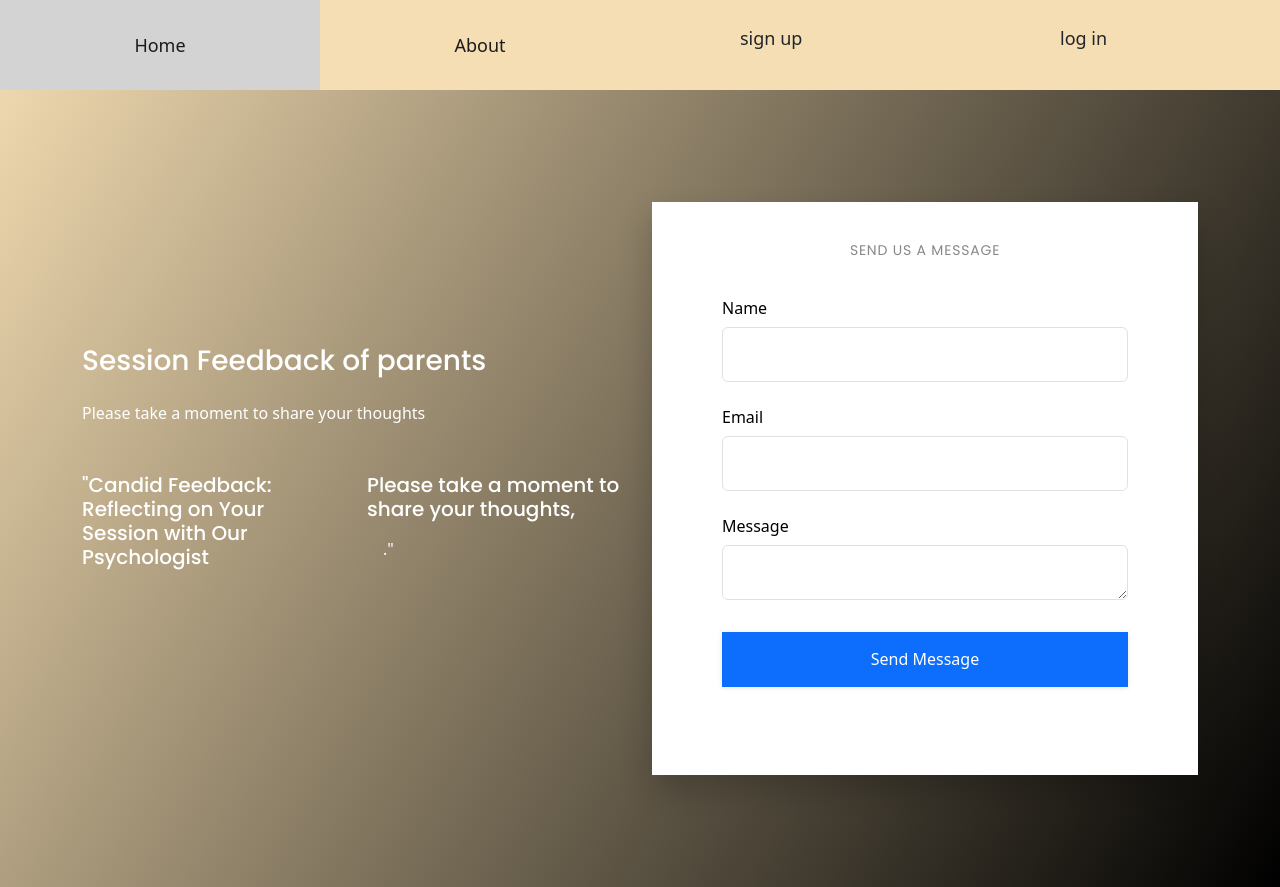
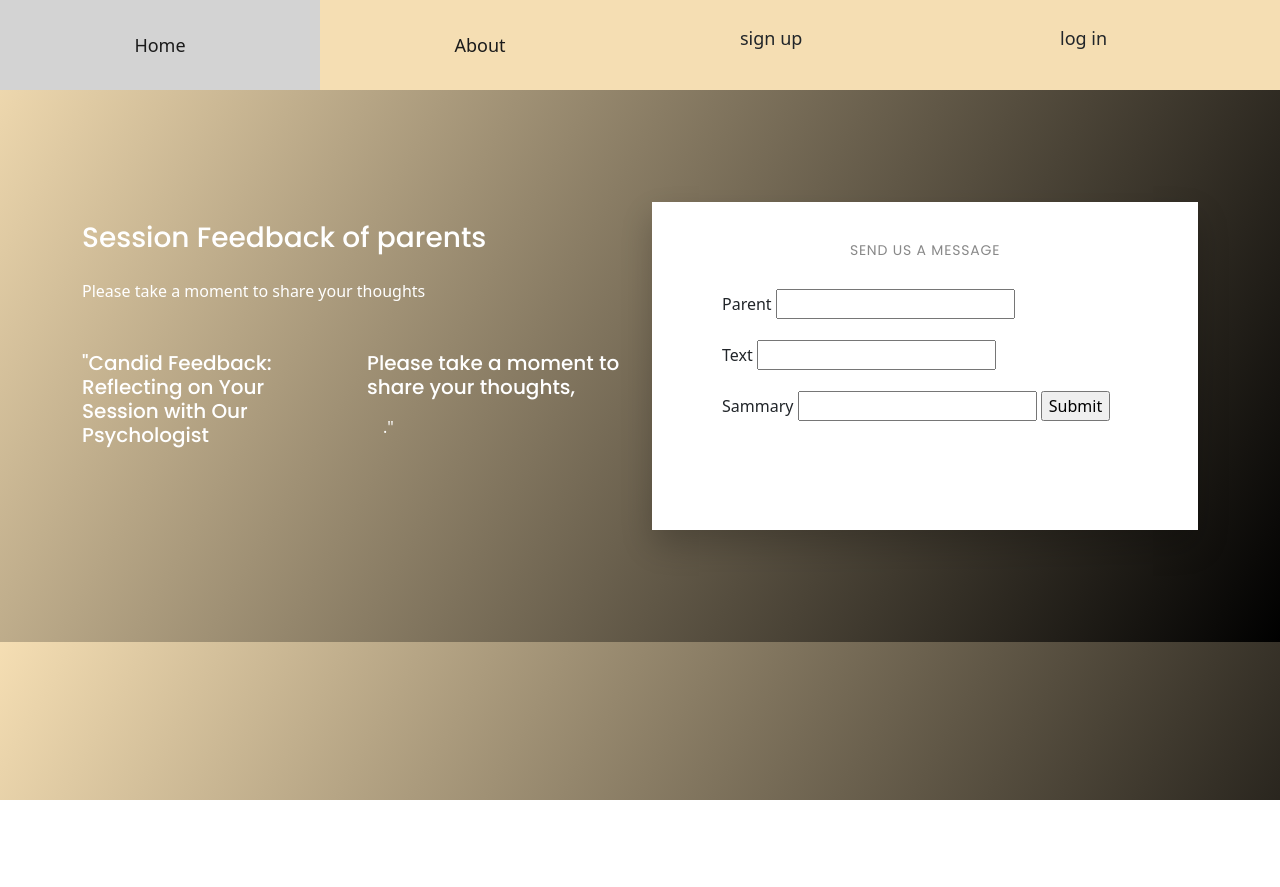
Before and after one commit to yaqeenabuhilal/family_in_touch, a Django app: page /feedback_parent/ in a window 1280 px wide. After the commit the page ends 800 px from the top, so only its background shows below. Run offline with Django 5.2, Linux system fonts and the light colour scheme; some libraries are stand-ins or nearby versions.

Commit message:
test for user

```diff
--- a/ourapp/forms.py
+++ b/ourapp/forms.py
@@ -3,8 +3,24 @@
 from django.contrib.auth.models import User
 from django import forms
 from .models import *
+from .models import TeengerFeedback
+from .models import ParentFeedback
 
 class CreateUserForm(UserCreationForm):
     class Meta:
         model = User
         fields = ['first_name','last_name','email','username','password1','password2']
+
+
+class TeengerFeedbackForm(ModelForm):
+    class Meta:
+        model = TeengerFeedback
+        fields =['Teenger','text','sammary']
+
+
+
+
+class ParentFeedbackForm(ModelForm):
+    class Meta:
+        model = ParentFeedback
+        fields =['parent','text','sammary']
--- a/ourapp/models.py
+++ b/ourapp/models.py
@@ -26,14 +26,14 @@
     parent=models.CharField(max_length=200,null=True)
     text=models.CharField(max_length=200,null=True)
     sammary=models.CharField(max_length=200,null=True)
-    Parents=models.ForeignKey(Parents,null=True,on_delete=models.SET_NULL)
+    Parents=models.ForeignKey(User,null=True,on_delete=models.SET_NULL)
 
 
 class TeengerFeedback(models.Model):
     Teenger=models.CharField(max_length=200,null=True)
     text=models.CharField(max_length=200,null=True)
     sammary=models.CharField(max_length=200,null=True)
-    Teengers=models.ForeignKey(Teengers,null=True,on_delete=models.SET_NULL)
+    Teengers=models.ForeignKey(User,null=True,on_delete=models.SET_NULL)
 
 
 
--- a/ourapp/urls.py
+++ b/ourapp/urls.py
@@ -14,13 +14,19 @@
     path('loginpsychologist/', views.loginpsychologist, name='loginpsychologist'),
     path('sign_up_parent/', views.sign_up_parent, name='sign_up_parent'),
     path('sign_up_parent/', views.sign_up_parent, name='sign_up_parent'),
-    path('feedback_parent/',views.feedback_parent,name='feedback_parent'),
-    path('feedback_teenger/', views.feedback_teenger, name='feedback_teenger'),
     path('feedback_psy_teenger/', views.feedback_psy_teenger, name='feedback_psy_teenger'),
     path('feedback_psy_parent/', views.feedback_psy_parent, name='feedback_psy_parent'),
     path('summary_psy/', views.summary_psy, name='summary_psy'),
     path('testerforfeed/', views.testerforfeed, name='testerforfeed'),
     path('drop_down_list_psy/', views.drop_down_list_psy, name='drop_down_list_psy'),
+    path('abes_contact_us/', views.abes_contact_us, name='abes_contact_us'),
+    path('sammaryforparent/<str:parent_id>/', views.sammaryforparent, name='sammaryforparent'),
+    path('sammaryforteenger/<str:teenger_id>/', views.sammaryforteenger, name='sammaryforteenger'),
+    path('feedback_teenger/', views.add_teenger_feedback, name='feedback_teenger'),
+    path('feedback_parent/', views.add_parent_feedback, name='feedback_parent'),
+    path('send_sammary_to_parent/', views.add_send_sammary_to_parent, name='send_sammary_to_parent'),
+    path('send_sammary_to_teen/', views.add_send_sammary_to_teen, name='send_sammary_to_teen'),
+    path('list_of_teenger/', views.view_list_of_teenger, name='list_of_teenger'),
+    path('list_of_parent/', views.view_list_of_parent, name='list_of_parent'),
 
 ]
-# loginParent
--- a/ourapp/views.py
+++ b/ourapp/views.py
@@ -1,4 +1,4 @@
-from django.shortcuts import render, redirect
+from django.shortcuts import render, redirect, get_object_or_404
 from django.http import HttpResponse
 from django.forms import inlineformset_factory
 from django.contrib.auth.forms import UserCreationForm
@@ -9,7 +9,8 @@
 from .models import *
 from itertools import count, repeat,chain
 from .forms import CreateUserForm
-
+from .forms import TeengerFeedbackForm
+from .forms import ParentFeedbackForm
 
 def home(request):
     return render(request,'ourapp/dashbord.html')
@@ -67,6 +68,12 @@
     return render(request,'ourapp/test.html')
 def aaa(request):
     return render(request,'ourapp/login.html')
+def abes_contact_us(request):
+    return render(request,'ourapp/abes_contact_us.html')
+
+
+def test_addfeedbackteen(request):
+    return render(request,'ourapp/test_addfeedbackteen.html')
 
 def singupteenager(request):
     form = CreateUserForm()
@@ -130,3 +137,127 @@
             return redirect('loginParent')
     context = {'form': form}
     return render(request, 'ourapp/sign_up_parent.html', context)
+def sammaryforparent(request, parent_id):
+    # Get the parent object or return 404 if not found
+    parent = get_object_or_404(User, username=parent_id)
+    # Fetch feedback related to the specified parent
+    parent_feedback = ParentFeedback.objects.filter(Parents=parent)
+    return render(request, 'ourapp/sammaryforparent.html', {'parent_feedback': parent_feedback, 'parent': parent})
+
+
+def sammaryforteenger(request, teenger_id):
+    # Get the teenger object or return 404 if not found
+
+    teenger = User.objects.get(username=teenger_id)
+    # Fetch feedback related to the specified parent
+    teenger_feedback = TeengerFeedback.objects.filter(Teengers=teenger)
+    return render(request, 'ourapp/sammaryforteenger.html', {'teenger_feedback':  teenger_feedback, 'teenger': teenger})
+
+# user=User.objects.get(username=pk)
+# 	order = user.order_set.all()
+# 	context = {'order':order,'item':pk}
+# 	return render(request, 'ourproject/review_myorder_customrt.html', context)
+# def best_sales(request):
+
+
+def add_teenger_feedback(request):
+    form=TeengerFeedbackForm()
+    if request.method == 'POST':
+        user = request.POST.get('Teenger')
+        instance = User.objects.get(username=user)
+        if instance:
+            form = TeengerFeedbackForm(request.POST)
+            if form.is_valid():
+                form.instance.Teengers = instance
+                form.save()
+                return redirect('feedback_psy_teenger')
+    context = {'form': form}
+    return render(request, 'ourapp/feedback_teenger.html', context)
+
+
+
+
+def add_parent_feedback(request):
+    form=ParentFeedbackForm()
+    if request.method == 'POST':
+        user = request.POST.get('parent')
+        instance = User.objects.get(username=user)
+        if instance:
+            form = ParentFeedbackForm(request.POST)
+            if form.is_valid():
+                form.instance.Parents = instance
+                form.save()
+                return redirect('feedback_psy_parent')
+
+    context = {'form': form}
+    return render(request, 'ourapp/feedback_parent.html', context)
+
+
+def send_sammary_to_parent(request):
+    return render(request,'ourapp/send_sammary_to_parent.html')
+
+
+def send_sammary_to_teen(request):
+    return render(request,'ourapp/send_sammary_to_teen.html')
+
+
+
+
+def add_send_sammary_to_parent(request):
+    form = ParentFeedbackForm()
+    if request.method == 'POST':
+        user = request.POST.get('parent')
+        instance = User.objects.get(username=user)
+        if instance:
+            form = ParentFeedbackForm(request.POST)
+            if form.is_valid():
+                form.instance.Parents = instance
+                form.save()
+                return redirect('sammaryforparent',user)
+
+    context = {'form': form}
+    return render(request, 'ourapp/send_sammary_to_parent.html', context)
+
+
+
+
+
+
+def add_send_sammary_to_teen(request):
+
+    form = TeengerFeedbackForm()
+    if request.method == 'POST':
+        user = request.POST.get('Teenger')
+        instance = User.objects.get(username=user)
+        if instance:
+            form = TeengerFeedbackForm(request.POST)
+            if form.is_valid():
+                form.instance.Teengers = instance
+                form.save()
+                return redirect('sammaryforteenger')
+
+    context = {'form': form}
+    return render(request, 'ourapp/send_sammary_to_teen.html', context)
+
+
+def list_of_teenger(request):
+    return render(request, 'ourapp/list_of_teenger.html')
+
+
+
+def view_list_of_teenger(request):
+
+    users_in_group = Group.objects.get(name='Teengers').user_set.all()
+    # Teengers =Teengers.objects.all()
+    teen = {'users_in_group': users_in_group}
+    return render(request, 'ourapp/list_of_teenger.html', teen)
+
+
+
+
+def view_list_of_parent(request):
+
+    users_in_group = Group.objects.get(name='Parents').user_set.all()
+    # Teengers =Teengers.objects.all()
+    parent = {'users_in_group': users_in_group}
+    return render(request, 'ourapp/list_of_parent.html', parent)
--- a/static/css/feedback_psy_teenger.css
+++ b/static/css/feedback_psy_teenger.css
@@ -17,7 +17,7 @@
 }
 
 .table-title h3 {
-   color: #000000;
+   color: #ffffff;
    font-size: 30px;
    font-weight: 400;
    font-style:normal;
--- a/templates/ourapp/drop_down_list_psy.html
+++ b/templates/ourapp/drop_down_list_psy.html
@@ -8,9 +8,9 @@
     </summary>
     <ul>
 
-        <li><a href="{% url 'feedback_parent' %}">parent's feedback</a></li>
+        <li><a href="{% url 'feedback_psy_parent' %}">parent's feedback</a></li>
 
-        <li><a href="{% url 'feedback_teenger' %}">teenger's feedback</a></li>
+        <li><a href="{% url 'feedback_psy_teenger' %}">teenger's feedback</a></li>
 
 
 
--- a/templates/ourapp/feedback_parent.html
+++ b/templates/ourapp/feedback_parent.html
@@ -1,3 +1,5 @@
+
+
 {% extends 'ourapp/main.html' %}
 {% block content %}
 {% load static %}
@@ -5,9 +7,6 @@
 <!doctype html>
 <html lang="en">
 <head>
-
-
-
 
 <meta charset="utf-8">
 <meta name="viewport" content="width=device-width, initial-scale=1, shrink-to-fit=no">
@@ -57,37 +56,29 @@
 <form class="mb-5" method="post" id="contactForm" name="contactForm">
 <div class="row">
     <div class="col-md-12 form-group">
-<label for="name" class="col-form-label">Name</label>
-<input type="text" class="form-control" name="name" id="name">
+        <label for="username">{{ form.parent.label }}</label>
+        {% csrf_token %}
+        {{ form.parent }}
     </div>
 </div>
 <div class="row">
     <div class="col-md-12 form-group">
-<label for="email" class="col-form-label">Email</label>
-<input type="text" class="form-control" name="email" id="email">
+        <label for="email">{{ form.text.label }}</label>
+        {{ form.text }}
     </div>
 </div>
 <div class="row mb-3">
     <div class="col-md-12 form-group">
-<label for="message" class="col-form-label">Message</label>
-<textarea class="form-control" name="message" id="message" cols="30" rows="7"></textarea>
-</div>
-</div>
-<div class="row">
-<div class="col-md-12">
-<input type="submit" value="Send Message" class="btn btn-block btn-primary rounded-0 py-2 px-4">
+        <label for="message">{{ form.sammary.label }}</label>
+        {{ form.sammary }}
+
+   <input type="submit" name="submit">
+</form>
+
 <span class="submitting"></span>
     </div>
 </div>
-</form>
-<div id="form-message-warning mt-4"></div>
-<div id="form-message-success">
-Your message was sent, thank you!
-</div>
-</div>
-</div>
-</div>
-</div>
+
 <script data-cfasync="false" src="/cdn-cgi/scripts/5c5dd728/cloudflare-static/email-decode.min.js"></script><script src="js/jquery-3.3.1.min.js"></script>
 <script src="js/popper.min.js"></script>
 <script src="js/bootstrap.min.js"></script>
--- a/templates/ourapp/feedback_psy_parent.html
+++ b/templates/ourapp/feedback_psy_parent.html
@@ -12,7 +12,7 @@
 <div class="row align-items-center">
 <div class="col-lg-6 mr-auto">
 <div class="mb-5">
-<h3 class="text-white mb-4">Session Feedback of parents</h3>
+<h3 class="text-black mb-4">Session Feedback of parents</h3>
   <thead>
     <tr>
       <th>parents list</th>
@@ -23,8 +23,8 @@
   <tbody>
   {% for k in feedback_psy_parent %}
        <tr>
-       <td> {{ i.Teenger }}</td>>
-       <td> {{ i.text }}</td>>
+       <td> {{ k.parent }}</td>>
+       <td> {{ k.text }}</td>>
   {% endfor %}
 
   </tbody>
--- a/templates/ourapp/summary_psy.html
+++ b/templates/ourapp/summary_psy.html
@@ -27,7 +27,7 @@
 <div class="col-lg-6 mr-auto">
 <div class="mb-5">
 <h3 class="text-white mb-4">Therapist Progress Feedback</h3>
-<p class="text-white">shating progress here </p>
+<p class="text-white">shating progress <here></here> </p>
 </div>
 <div class="row">
 <div class="col-md-6">
```
Also changed, not shown: static/css/testerforfeedbackpsyha.css (+18 -18 lines), templates/ourapp/feedback_teenger.html (+14 -23 lines). Lines whose indentation alone changed are shown as unchanged.
